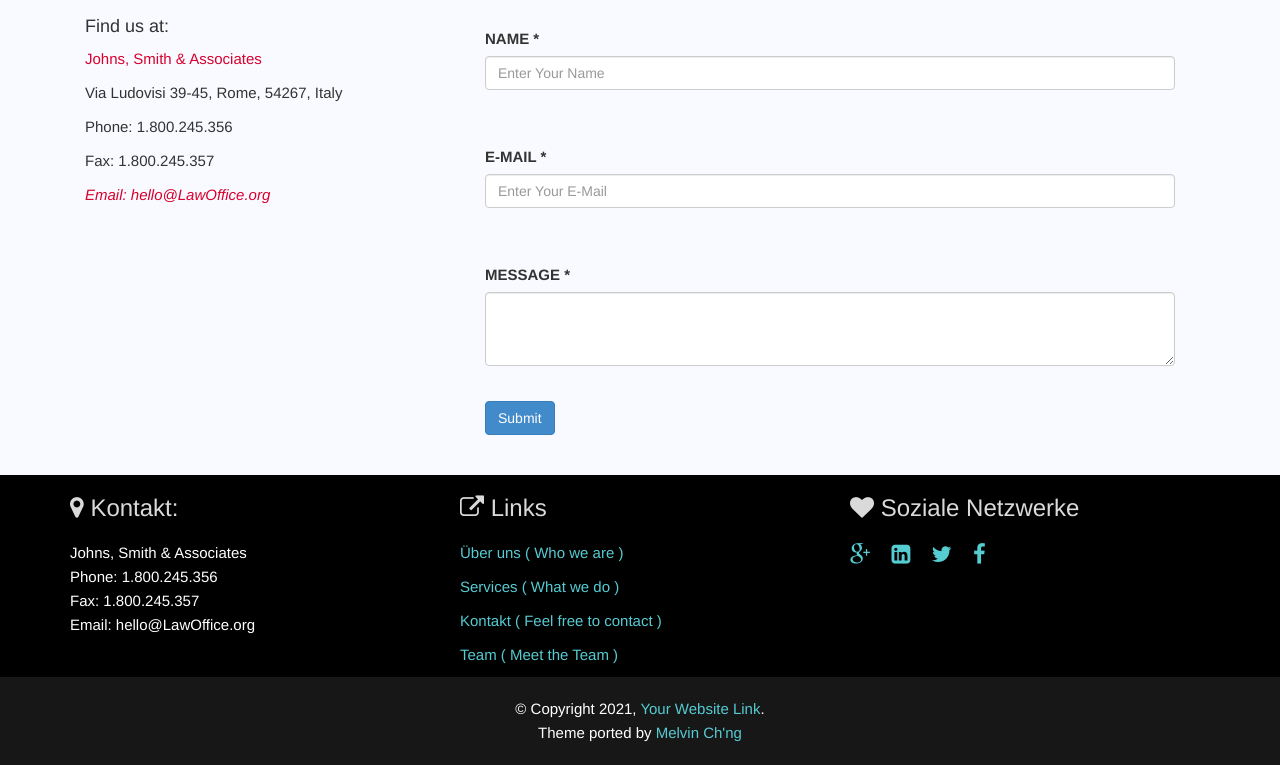
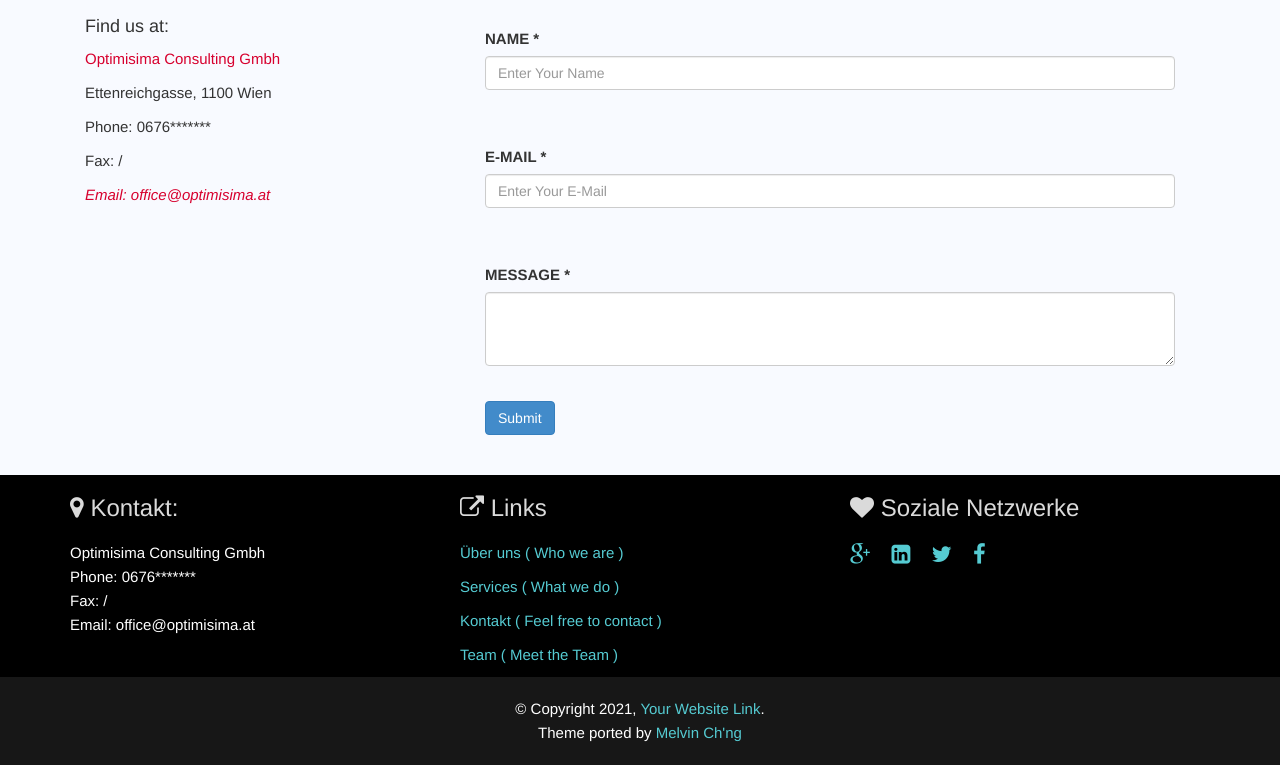
Before and after one commit to MathiasSchober/optimisima, a Jekyll site: the page built from contact.html, in a window 1280 px wide. Shown: the part 531-1296 px from the top of the page. Built offline with Jekyll 4.4.1, drawn with Linux system fonts in a browser that asks for light colours.

Commit message:
Update _config.yml

```diff
--- a/_config.yml
+++ b/_config.yml
@@ -13,8 +13,8 @@
 # you will see them accessed via {{ site.title }}, {{ site.email }}, and so on.
 # You can create any custom variable you would like, and they will be accessible
 # in the templates via {{ site.myvariable }}.
-title: Business Jekyll Theme
-email: your-email@example.com
+title: Optimisima Consulting
+email: office@optimisima.at
 description: > # this means to ignore newlines until "baseurl:"
   Yet another Jekyll theme. It is designed for business purpose and ported by
   Melvin Ch'ng.
@@ -22,12 +22,12 @@ baseurl: "" # the subpath of your site, e.g. /blog
 url: "" # the base hostname & protocol for your site, e.g. http://example.com
 
 # Company Information
-company_name: Johns, Smith & Associates
-address_line: Via Ludovisi 39-45, Rome, 54267, Italy
-telephone_number: 1.800.245.356
-fax_number: 1.800.245.357
-company_email: hello@LawOffice.org
-google_map: https://www.google.com/maps/embed?pb=!1m14!1m12!1m3!1d3618.727010735933!2d91.837871!3d24.907291700000002!2m3!1f0!2f0!3f0!3m2!1i1024!2i768!4f13.1!5e0!3m2!1sen!2s!4v1404919738144
+company_name: Optimisima Consulting Gmbh
+address_line: Ettenreichgasse, 1100 Wien
+telephone_number: 0676*******
+fax_number: /
+company_email: office@optimisima.at
+google_map: https://www.google.com/maps/place/Ettenreichgasse,+1100+Wien/@48.1685173,16.3723038,17z/data=!3m1!4b1!4m5!3m4!1s0x476da9b8992edd75:0xa15fd9a4df0367c5!8m2!3d48.1685173!4d16.3744978
 
 # Social Link
 facebook_link: http://www.facebook.com
```
